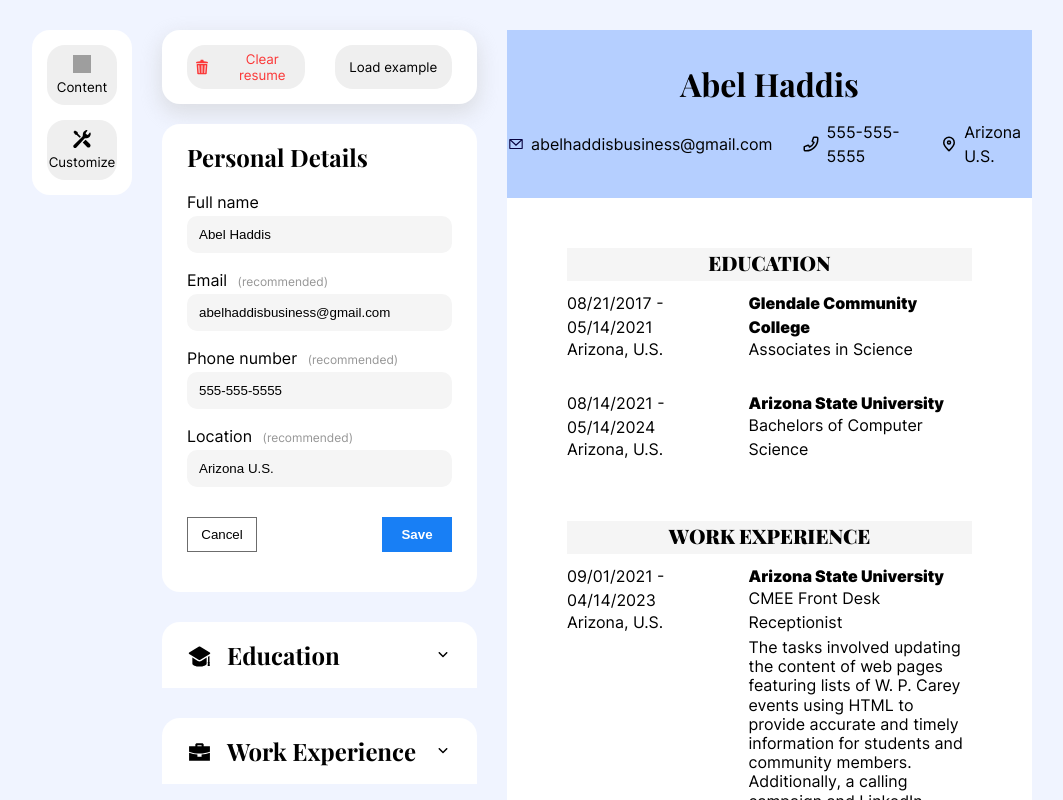
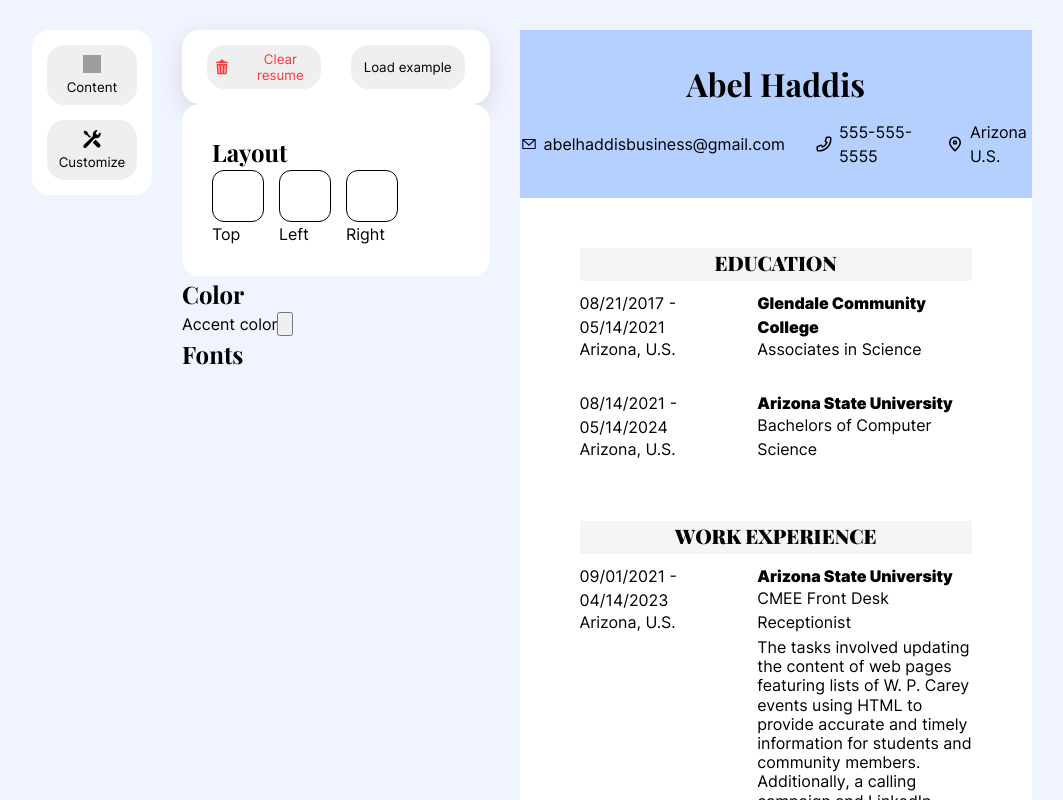
Before and after one commit to White-Panther420/Project-CV-Generator, a React (Vite) app in the folder react/: page / in a window 1280 px wide. Both pictures are taken after a click on the button "Customize". Shown: the top 800 px of the page, without its empty margins (108-1171 px from the left). Built offline with nearby package versions, Linux system fonts and the light colour scheme; grey boxes are pictures that could not be loaded.

Commit message:
GUI Work
Still having issues with setting the values to blank on Personal Details form so will put that on backburner for now. Started designing the GUI for configuring the layout, accent color, and font of the resume.

```diff
--- a/react/src/App.css
+++ b/react/src/App.css
@@ -17,7 +17,7 @@
 }
 
 .content-wrapper{
-    grid-template-columns: 100px 0.6fr 1fr;
+    grid-template-columns: 120px 0.6fr 1fr;
     gap: 30px;
 
     align-items: start;
@@ -51,6 +51,14 @@
     padding: 6px 18px;
 
     border: none;
+}
+
+.content:hover{
+    background-color: rgb(225, 225, 225);
+}
+
+.customize:hover{
+    background-color: rgb(225, 225, 225);
 }
 
 .icon{
@@ -99,3 +107,20 @@
 .display-resume-button:hover{
     background-color: rgb(225, 225, 225);
 }
+
+.layout-section{
+    padding: 30px;
+}
+
+.layout-types-wrapper{
+    gap: 15px;
+}
+
+.layout-option{
+    height: 50px;
+    width: 50px;
+
+
+    border: 1px solid black;
+    border-radius: 12px;
+}
--- a/react/src/App.jsx
+++ b/react/src/App.jsx
@@ -55,7 +55,6 @@
       visibility: true
     },
   ]
-
   let emptyExperienceObjectList = [{
     id: "",
     "Company Name": "",
@@ -68,14 +67,12 @@
     "experience type": "",
     visibility: false
   }]
-
   let preMadePersonalDetailsObject = {
     "Full Name": "Abel Haddis",
     Email: "abelhaddisbusiness@gmail.com",
     "Phone Number": "555-555-5555",
     Location: "Arizona U.S."
   }
-
   let emptyPersonalDetailsObejct = {
     "Full Name": "",
     Email: "",
@@ -85,6 +82,7 @@
 
   const [experienceObjectList, setExperienceObjectList] = useState(preMadeExperienceObjectList)
   const [personalDetailsObject, setPersonalDetails] = useState(preMadePersonalDetailsObject)
+  const [customize, setCustomize] = useState(false)
 
   const updateExpObjList = (currEditedExperienceObj='') =>{
     console.log("UPDATE EXP")
@@ -164,7 +162,11 @@
 
   return <div className='app-div flex'>
             <div className="content-wrapper grid">
-                <ResumeSettings/>
+              <ResumeSettings
+                setCustomize = {setCustomize}
+              />
+              {!customize ?
+                <>
                   <ResumeDetais
                     experienceObjectList = {experienceObjectList}
                     updateExpObjList = {updateExpObjList}
@@ -174,6 +176,64 @@
                     deleteFromExpObjList = {deleteFromExpObjList}
                     changeExpObjVisibility = {changeExpObjVisibility}
                   />
+                </> :
+                <>
+                  <div>
+                    <ResumeTemplateSettings></ResumeTemplateSettings>
+                    <div className="layout-content-wrapper">
+                      <div className="layout-section rounded white-background">
+                        <h2>Layout</h2>
+                        <div className="layout-types-wrapper flex">
+                          <div className="layout-option-wrapper">
+                            <div className="layout-option rounded white-background top">
+                              <div className="accent-color-div"></div>
+                            </div>
+                            <p className="option-name">Top</p>
+                          </div>
+                          <div className="layout-option-wrapper">
+                            <div className="layout-option rounded white-background flex left">
+                              <div className="accent-color-div"></div>
+                            </div>
+                            <p className="option-name">Left</p>
+                          </div>
+                          <div className="layout-option-wrapper">
+                            <div className="layout-option rounded white-background flex right">
+                              <div className="accent-color-div"></div>
+                            </div>
+                            <p className="option-name">Right</p>
+                          </div>
+                        </div>
+                      </div>
+
+                      <div className="accent-color-section-wrapper">
+                        <h2>Color</h2>
+                        <div className="color-setting-wrapper flex">
+                          <p>Accent color</p>
+                          <button className='accent-color-button'></button>
+                        </div>
+                      </div>
+
+                      <div className="font-section-wrapper">
+                        <h2>Fonts</h2>
+                        <div className="font-options-wrapper">
+                          <div className="font-option">
+                            <p className="font-sample"></p>
+                            <p className="font-name"></p>
+                          </div>
+                          <div className="font-option">
+                            <p className="font-sample"></p>
+                            <p className="font-name"></p>
+                          </div>
+                          <div className="font-option">
+                            <p className="font-sample"></p>
+                            <p className="font-name"></p>
+                          </div>
+                        </div>
+                      </div>
+                    </div>
+                  </div>
+                </>
+              }
               <Resume
                 experienceObjectList = {experienceObjectList}
                 personalDetailsObject = {personalDetailsObject}
@@ -182,14 +242,14 @@
           </div>
 }
 
-function ResumeSettings(){
+function ResumeSettings({setCustomize}){
   return(
           <div className="resume-settings-wrapper white-background rounded">
-              <button className="content flex rounded">
+              <button className="content flex rounded" onClick={() => setCustomize(false)}>
                 <img className='icon' src="./public/resume.svg" alt="" />
                 <p>Content</p>
               </button>
-              <button className="customize flex rounded">
+              <button className="customize flex rounded" onClick={() => setCustomize(true)}>
                 <img className='icon' src="./public/maintanance.svg" alt="" />
                 <p>Customize</p>
               </button>
@@ -204,15 +264,7 @@
   console.log(personalDetailsObject)
   return (
     <div className="resume-details-wrapper flex">
-      <div className="display-resume-settings-wrapper flex white-background rounded">
-        <button className="delete-resume-button flex rounded" onClick={() => toggleResumeTemplate(true)}>
-            <img className='icon' src="./public/delete-red.svg" alt="" />
-            <p className="delete">Clear resume</p>
-        </button>
-        <button className="display-resume-button rounded" onClick={() => toggleResumeTemplate(false)}>
-            <p className="display">Load example</p>
-        </button>
-      </div>
+      <ResumeTemplateSettings></ResumeTemplateSettings>
       <ResumeFields
         experienceObjectList={experienceObjectList}
         updateExpObjList={updateExpObjList}
@@ -225,4 +277,18 @@
   )
 }
 
+
+function ResumeTemplateSettings(){
+  return(
+    <div className="display-resume-settings-wrapper flex white-background rounded">
+    <button className="delete-resume-button flex rounded" onClick={() => toggleResumeTemplate(true)}>
+        <img className='icon' src="./public/delete-red.svg" alt="" />
+        <p className="delete">Clear resume</p>
+    </button>
+    <button className="display-resume-button rounded" onClick={() => toggleResumeTemplate(false)}>
+        <p className="display">Load example</p>
+    </button>
+  </div>
+  )
+}
 export default App
--- a/react/src/Components/ResumeFields.jsx
+++ b/react/src/Components/ResumeFields.jsx
@@ -34,10 +34,7 @@
 
 function PersonalDetails({personalDetailsObject=[], updatePersonalDetails}){
   const [values, setValues] = useState(personalDetailsObject)
-  // We check this when we toggle the resume template to ensure values is blank
-  if (values !== personalDetailsObject) {
-    setValues(personalDetailsObject);
-  }
+
   const handleCancel = (event) => {
     event.preventDefault();
     // Set all properties of values state to be blank
```
Lines whose indentation alone changed are shown as unchanged.
